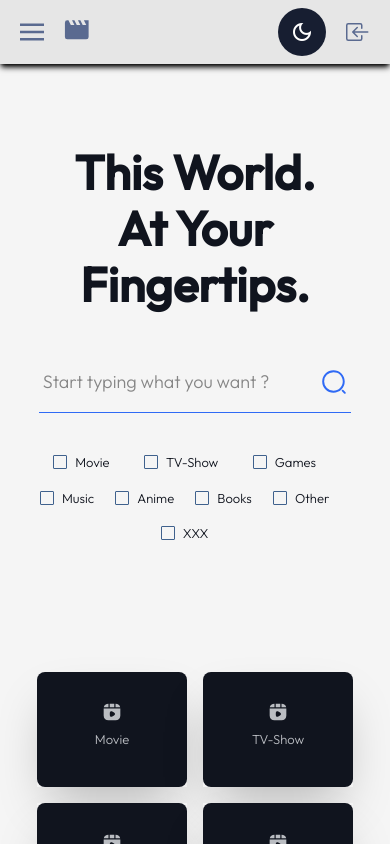
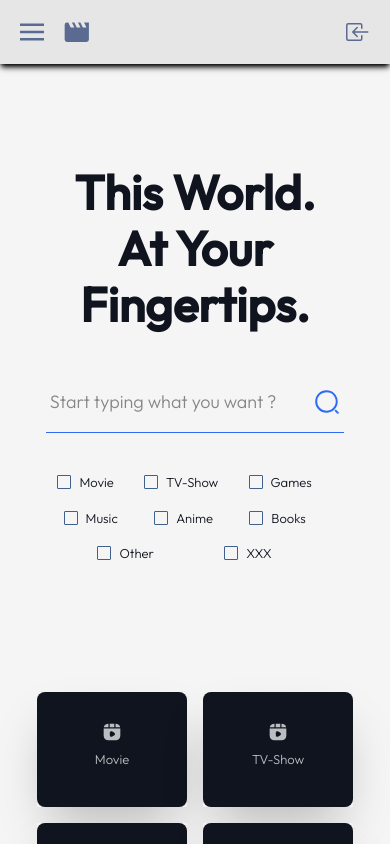
Before and after one commit to the-rarbg/yaps, a Next.js app: page /search in a window 390 px wide. Shown: the top 844 px of the page. Built offline with nearby package versions, Linux system fonts and the light colour scheme.

Commit message:
removed animation

```diff
--- a/Common/Card.js
+++ b/Common/Card.js
@@ -50,7 +50,7 @@ const Card = props => {
       }  hover_effect flex w-full  flex-col justify-center !overflow-visible rounded-md py-2 hover:border-primary/50 hover:bg-primary/50  md:flex-row `}>
       <div className='flex  p-2'>
         <div
-          className='imagefit movie_image mx-auto ml-2 inline-flex items-center justify-center rounded bg-cover'
+          className='imagefit  mx-auto ml-2 inline-flex items-center justify-center rounded bg-cover'
           style={{
             backgroundImage: `url("${
               props.item[`thumbnail`]
--- a/Common/CardCompact.js
+++ b/Common/CardCompact.js
@@ -39,7 +39,7 @@ const CardCompact = props => {
       }   hover_effect flex flex-col justify-center rounded-md  hover:border-primary/50  hover:dark:bg-app-dark-blue  md:flex-row`}>
       <div className='flex p-2'>
         <div
-          className='imagefit movie_image mx-auto ml-2 inline-flex items-center justify-center rounded bg-cover'
+          className='imagefit  mx-auto ml-2 inline-flex items-center justify-center rounded bg-cover'
           style={{
             backgroundImage: `url("${
               props.item[`t`]
--- a/Common/CardExpanded.js
+++ b/Common/CardExpanded.js
@@ -31,12 +31,12 @@ const CardExpanded = props => {
         router.push(`/post-detail/${props.item?.pk}/${slug}/`)
       }}
       key={props.index}
-      className={` my-3 mt-6 inline-flex cursor-pointer flex-col justify-center overflow-hidden rounded-md py-2 ${
+      className={` my-3 mt-6 inline-flex md:h-44 cursor-pointer flex-col justify-center overflow-hidden rounded-md py-2 ${
         theme === 'dark' ? 'bg-card ' : ' bg-app-shady-white'
       }   fab zoomcss grid_hover_effect hover:border-primary/50`}
       style={{ width: '200px' }}>
       <div
-        className='imagefit mx-auto  inline-flex h-44 w-40 items-center justify-center rounded bg-cover'
+        className='imagefit mx-auto  inline-flex h-44 w-44 items-center justify-center rounded bg-cover '
         style={{
           backgroundImage: `url("${
             props.item[`t`]
--- a/components/Layout.js
+++ b/components/Layout.js
@@ -6,8 +6,8 @@ export default function Layout({ children }) {
   return (
     <div className='e bg-light-white text-app-dark-blue dark:bg-app-dark-blue dark:text-app-pure-white lg:flex lg:items-center'>
       <Navigation />
-      <ThemeToggler />
-      <main className='mx-0 flex flex-col  overflow-visible  bg-light-white py-6  pt-1 dark:bg-app-dark-blue md:m-6 md:px-0 md:pt-12 lg:ml-[10rem] lg:min-w-[800px] lg:grow'>
+      <ThemeToggler parentComponent={"main"}/>
+      <main className='mx-0 flex flex-col overflow-visible bg-light-white  p-4 py-6   dark:bg-app-dark-blue md:m-6 md:px-0 md:pt-12 lg:ml-[10rem] lg:min-w-[800px] lg:grow'>
         {children}
         <Footer />
       </main>
--- a/components/Navigation.js
+++ b/components/Navigation.js
@@ -10,6 +10,7 @@ import NavigationIcon from './NavigationIcon'
 import 'react-tooltip/dist/react-tooltip.css'
 import { Tooltip } from 'react-tooltip'
 import { MdOutlineArrowBackIos } from 'react-icons/md'
+import {ThemeToggler} from "./ThemeToggler";
 
 export default function Navigation() {
   const router = useRouter()
@@ -172,6 +173,9 @@ export default function Navigation() {
                 </svg>
                 <p className='ml-2'>Help Center</p>
               </NavigationIcon>
+            </li>
+            <li>
+              <ThemeToggler parentComponent={"sidebar"}/>
             </li>
           </ul>
         </nav>
--- a/components/ThemeToggler.js
+++ b/components/ThemeToggler.js
@@ -1,9 +1,9 @@
-import { useEffect, useState } from 'react'
-import { useTheme } from 'next-themes'
+import {useEffect, useState} from 'react'
+import {useTheme} from 'next-themes'
 
-export function ThemeToggler() {
+export function ThemeToggler({parentComponent}) {
     const [mounted, setMounted] = useState(false)
-  const { theme, setTheme } = useTheme()
+    const {theme, setTheme} = useTheme()
     useEffect(() => {
         setMounted(true)
         if (localStorage.getItem('theme')) setTheme(localStorage.getItem('theme'))
@@ -22,9 +22,10 @@ export function ThemeToggler() {
     if (!mounted) {
         return null
     } else {
+        if (parentComponent !== "sidebar")
             return (
                 <div
-        className={`absolute right-16  top-2 z-50 rounded-3xl p-2 md:right-24 md:top-[33px] lg:right-5 lg:top-5  ${
+                    className={` right-16 top-20 z-50 rounded-3xl p-2 lg:block hidden lg:absolute static md:right-24 md:top-[33px] lg:right-5 lg:top-5  ${
                         theme !== 'dark' ? 'bg-app-semi-dark-blue' : 'bg-app-pure-white'
                     } h-12 w-12 text-white`}>
                     <div className={'h-full w-full rounded-3xl'}>
@@ -43,5 +44,28 @@ export function ThemeToggler() {
                     </div>
                 </div>
             )
+        else
+            return (
+                <div
+                    className={`m-2 cursor-pointer rounded-xl border-2 border-gray-400 p-4  dark:border-gray-900  w-66 h-14 text-white`}>
+                    <div className={'h-full w-full rounded-3xl'}>
+                        <div
+                            onClick={() => {
+                                setTheme(theme === 'light' ? 'dark' : 'light')
+                            }}
+                            className={`dark-mode-btn flex h-full w-full cursor-pointer items-center justify-start gap-2 rounded-full transition  duration-500 ease-in-out `}>
+            <span
+                className={` ${
+                    theme === 'dark' ? 'text-white' : ''
+                } material-symbols-outlined`}>
+              {theme === 'dark' ? 'light_mode' : 'dark_mode'}
+            </span>
+                            <div>
+                                {theme === 'dark' ? 'Light Mode' : 'Dark Mode'}
+                            </div>
+                        </div>
+                    </div>
+                </div>
+            )
     }
 }
--- a/components/icons/AppIcon.js
+++ b/components/icons/AppIcon.js
@@ -4,7 +4,7 @@ export default function AppIcon() {
   const router = useRouter()
   return (
     <svg
-      className={`h-[20px] w-[25px] lg:h-[25.6px] lg:w-[32px] ${router.pathname == '/' ? 'active-link' : 'icon-nav'}`}
+      className={`h-[24px] pt-[1px] w-[25px] lg:h-[25.6px] lg:w-[32px]  ${router.pathname == '/' ? 'active-link' : 'icon-nav'}`}
       data-tooltip-id="my-tooltip"
       data-tooltip-content="Home"
       width='1em'
--- a/pages/get-posts/[category].js
+++ b/pages/get-posts/[category].js
@@ -236,7 +236,7 @@ const Latest = () => {
         </div>
       </div>
       <br /> <br />
-      <div className='relative mb-[3rem]   flex w-auto !overflow-visible rounded-xl text-center'>
+      <div className='relative mb-[3rem]   flex w-auto overflow-hidden  rounded-xl text-center'>
         <div className={`flex w-full flex-wrap justify-evenly p-2  py-8  `}>
           {movieList?.map((item, index) => {
             if (ListType === 'compact') {
--- a/styles/globals.css
+++ b/styles/globals.css
@@ -693,30 +693,14 @@ td {
   border: none;
   /* Remove the border */
 }
-
-.hover_effect * {
-  transform-origin: center;
+.hover_effect:hover {
+  transform: scale(1.05);
   transition: ease-in-out 0.3s;
-}
-.movie_image {
-  z-index: 999;
-  transition: ease-in-out 0.3s;
-}
-.hover_effect:hover .movie_image {
-  transform: scale(2) translateX(-50%);
-
-  transform-origin: right;
 }
 .grid_hover_effect:hover {
   transform: scale(1.1);
   transition: ease-in-out 0.3s;
 }
-.hover_effect:hover * {
-  transform: scale(1.1);
-  /* box-shadow: 0 0 15px #ffee10; */
-  transition: ease-in-out 0.3s;
-}
-
 .hover_effect-1:hover {
   transform: scale(1.0025);
   box-shadow: 0 0 15px #ffee10;
@@ -729,7 +713,7 @@ td {
   top: 0;
   left: 0;
   height: 100%;
-  transform: translateX(-200%);
+  transform: translateX(-100px);
   width: 100%;
   background-color: #333;
   overflow-x: hidden;
@@ -757,7 +741,6 @@ td {
 
 .sidebar.active {
   left: 0;
-  border-right: #5a6a90 solid 1px;
   z-index: 89;
 }
 /*
@@ -791,3 +774,22 @@ td {
 .hide-scrollbar::-webkit-scrollbar {
   display: none;
 }
+
+
+/*animation for sidebar*/
+@keyframes myAnim {
+  0% {
+    opacity: 0;
+    transform: translateX(-100px);
+  }
+
+  100% {
+    opacity: 1;
+    transform: translateX(0);
+  }
+}
+.sidebar-main{
+  z-index: 900;
+  animation: myAnim 0.3s ease-in-out forwards;
+
+}
```
Also changed, not shown: components/icons/IconNavHome.js (+3 -4 lines). Lines whose indentation alone changed are shown as unchanged.
